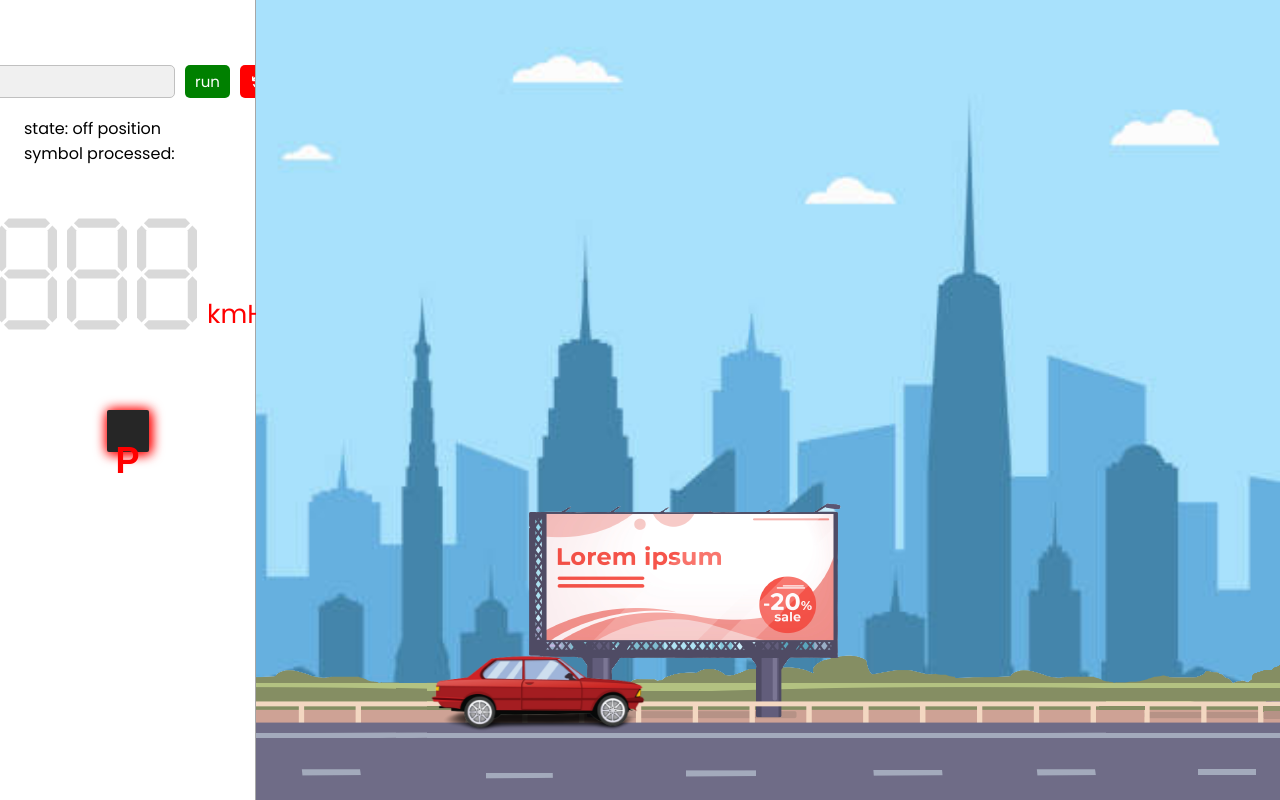
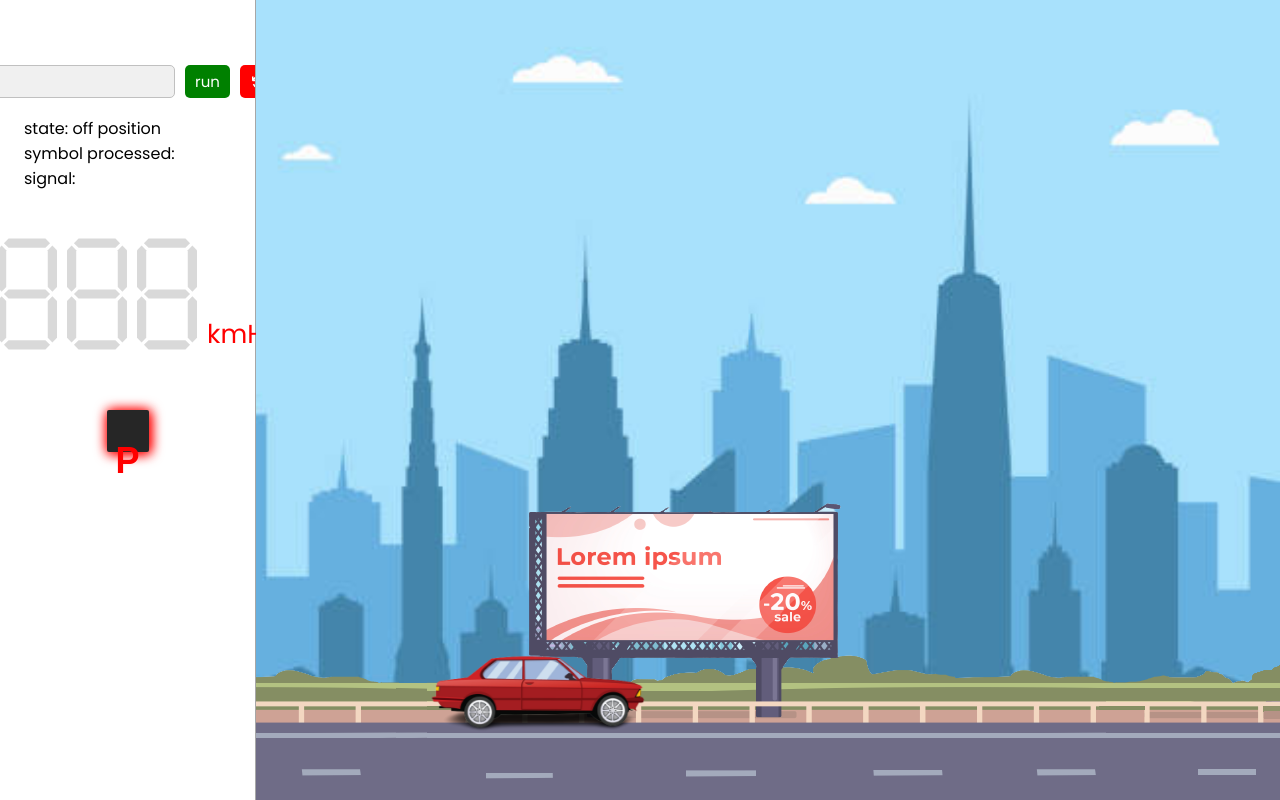
Before and after one commit to CodeApeAlpha/ToC_Group_Project, a React (Create React App) app: page / in a window 1280 px wide. Built offline with nearby package versions, Linux system fonts and the light colour scheme.

Commit message:
new changes added

```diff
--- a/src/user-interface/dashboard/Dashboard.css
+++ b/src/user-interface/dashboard/Dashboard.css
@@ -19,7 +19,7 @@
 
 .dashboard-speedometer {
     position: absolute;
-    margin-top: 160px;
+    margin-top: 180px;
 }
 
 .dashboard-gear-selected {
--- a/src/user-interface/dashboard/state-position/StatePosition.css
+++ b/src/user-interface/dashboard/state-position/StatePosition.css
@@ -1,14 +1,21 @@
-.character-accepted{
-    color: black;
-    font-size: medium;
-    position: relative;
-    margin-top: 0px;
-
-}
-
 .state-position {
     color: black;
     font-size: medium;
     position: relative;
     margin-bottom: 0px;
 }
+
+.character-accepted{
+    color: black;
+    font-size: medium;
+    position: relative;
+    margin-top: 0px;
+    margin-bottom: 0px;
+}
+
+.signal{
+    color: black;
+    font-size: medium;
+    position: relative;
+    margin-top: 0px;
+}
--- a/src/user-interface/dashboard/state-position/StatePosition.jsx
+++ b/src/user-interface/dashboard/state-position/StatePosition.jsx
@@ -7,6 +7,7 @@ const StatePosition = () => {
   const {positionInit, inputInit} = useSelector((state)=>state.dfaModel);
 
   let positionState;
+  let signalProcessed;
 
   function statePosition() {
     if (positionInit === 'Q0')
@@ -30,6 +31,28 @@ const StatePosition = () => {
     return positionState;
   }
 
+  function processedSignal() {
+    if (inputInit === 'a')
+      signalProcessed = 'engine-started/engine-off';
+    else if (inputInit === 'b')
+      signalProcessed = 'brake-held';
+    else if (inputInit === 'c')
+      signalProcessed = 'seat-belt-engaged';
+    else if (inputInit === 'd')
+      signalProcessed = 'drive-selected';
+    else if (inputInit === 'e')
+      signalProcessed = 'reverse-selected';
+    else if (inputInit === 'f')
+      signalProcessed = 'accelerate';
+    else if (inputInit === 'g')
+      signalProcessed = 'break-pressed';
+    else if (inputInit === 'h')
+      signalProcessed = 'set-cruise-control';
+    else if (inputInit === 'i')
+      signalProcessed = 'park-selected';
+    return signalProcessed;
+  }
+
   return (
     <div >
       <p className='state-position'>
@@ -38,6 +61,9 @@ const StatePosition = () => {
       <p className='character-accepted'>
         symbol processed: {inputInit}
       </p>
+      <p className='signal'>
+        signal: {processedSignal()}
+      </p>
     </div>
   )
 }
```
